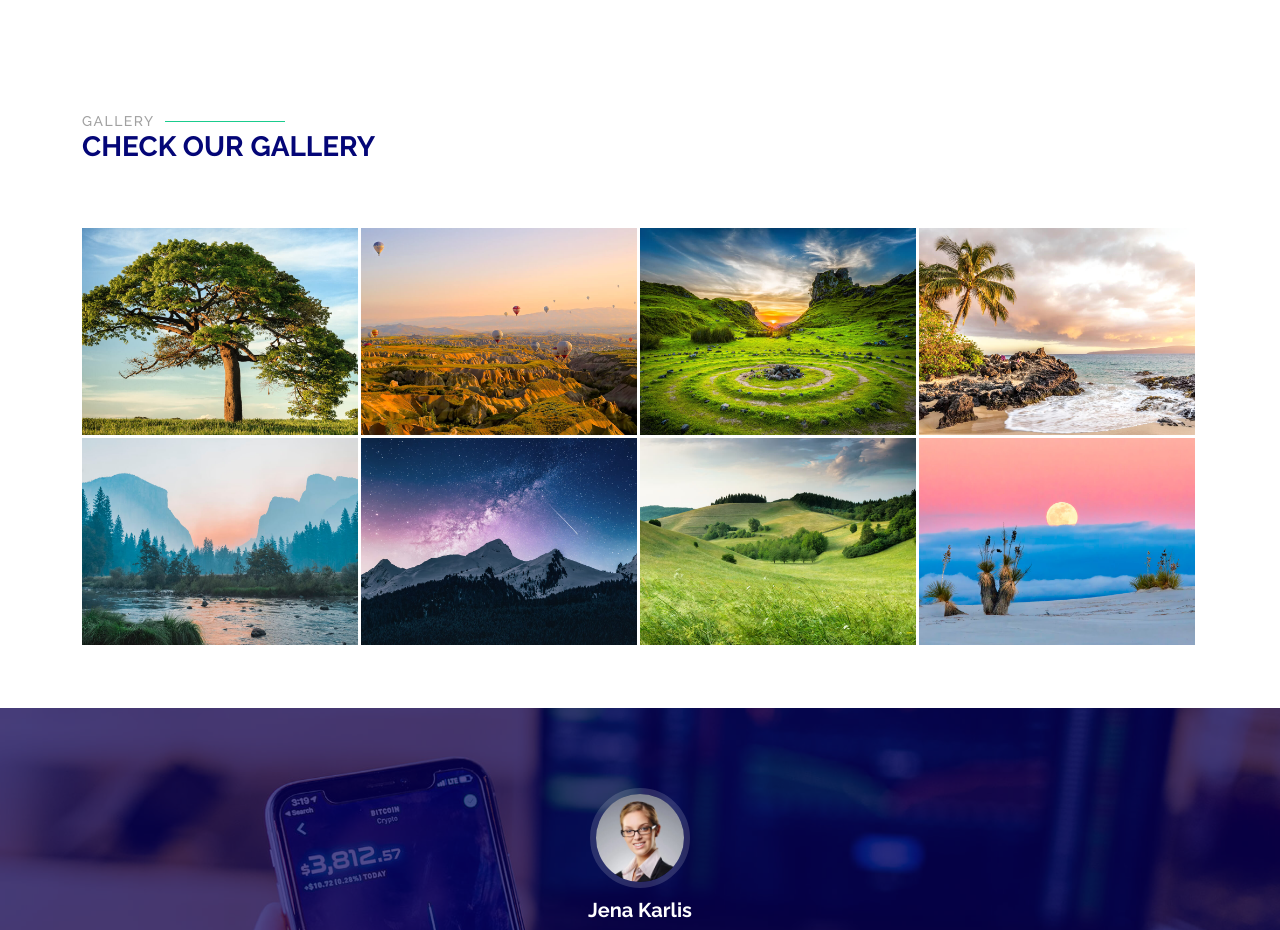
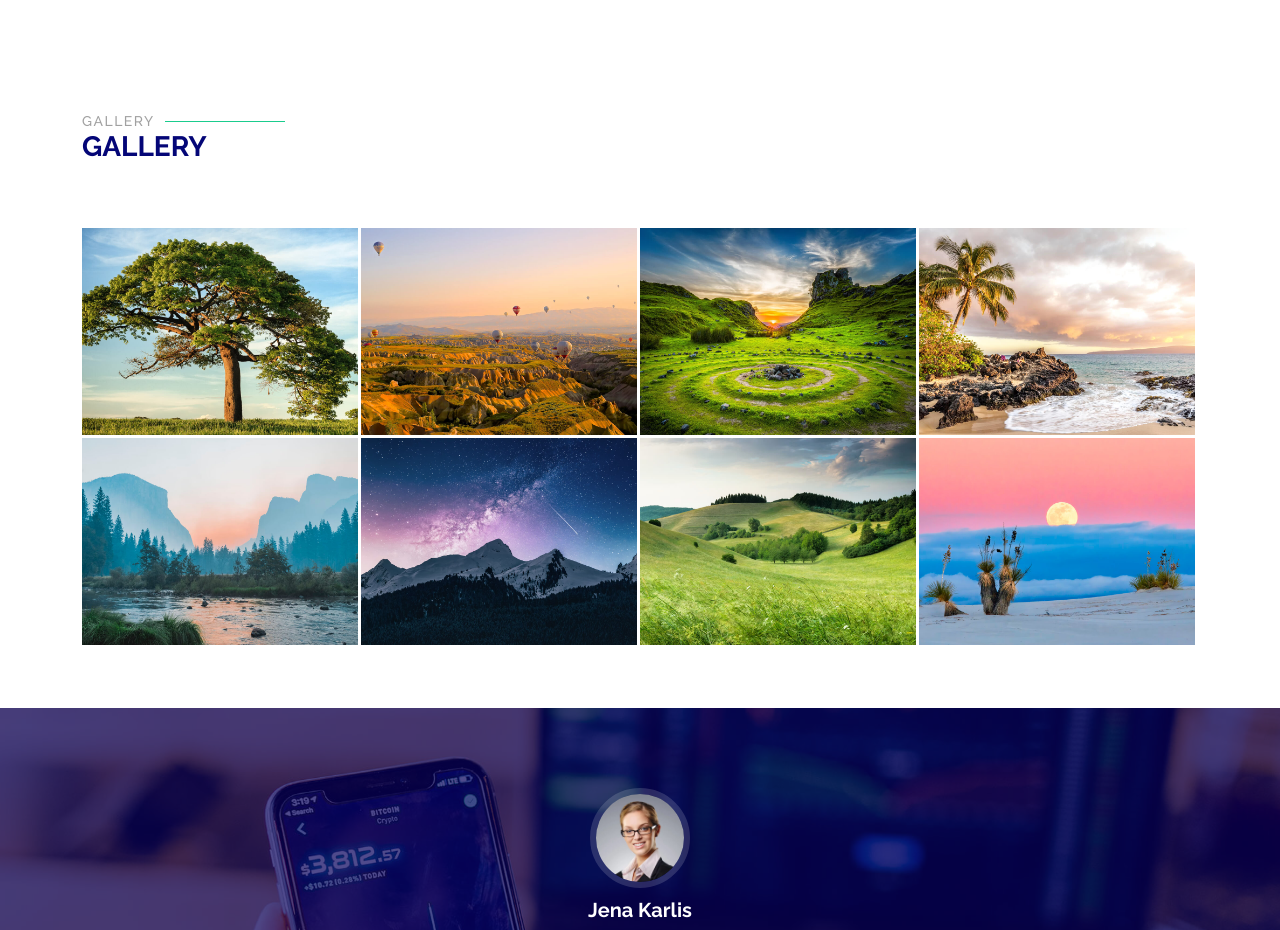
Before and after one commit to lumilime/Langkan-Maega, a plain HTML site: page index.html in a window 1280 px wide. Shown: the part 3960-4890 px from the top of the page. Drawn offline with Linux system fonts and the light colour scheme; files whose address does not match are found by name.

Commit message:
Update index.html

```diff
--- a/index.html
+++ b/index.html
@@ -427,7 +427,7 @@
       <!-- Section Title -->
       <div class="container section-title" data-aos="fade-up">
         <h2>Gallery</h2>
-        <div><span>Check Our</span> <span class="description-title">Gallery</span></div>
+        <div> <span class="description-title">Gallery</span></div>
       </div><!-- End Section Title -->
 
       <div class="container" data-aos="fade-up" data-aos-delay="100">
```
